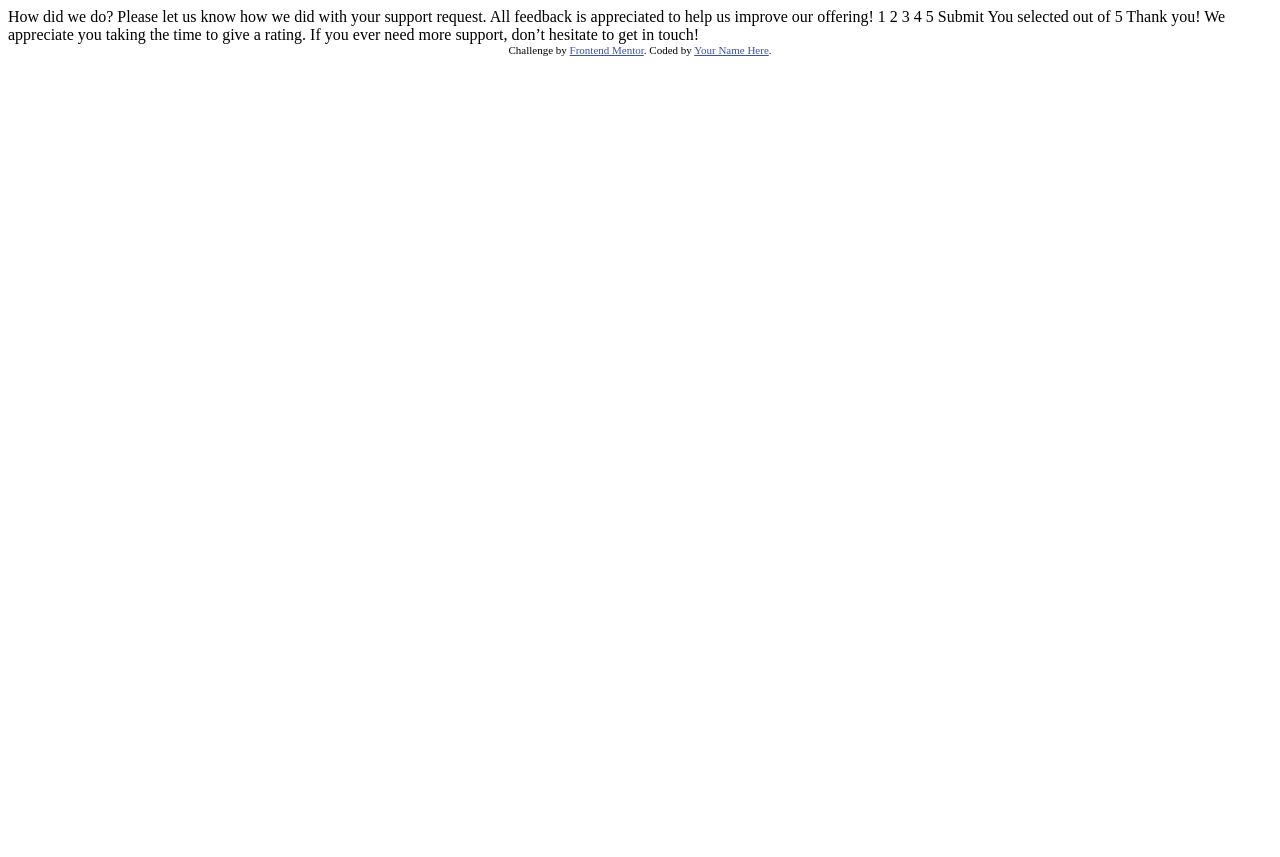
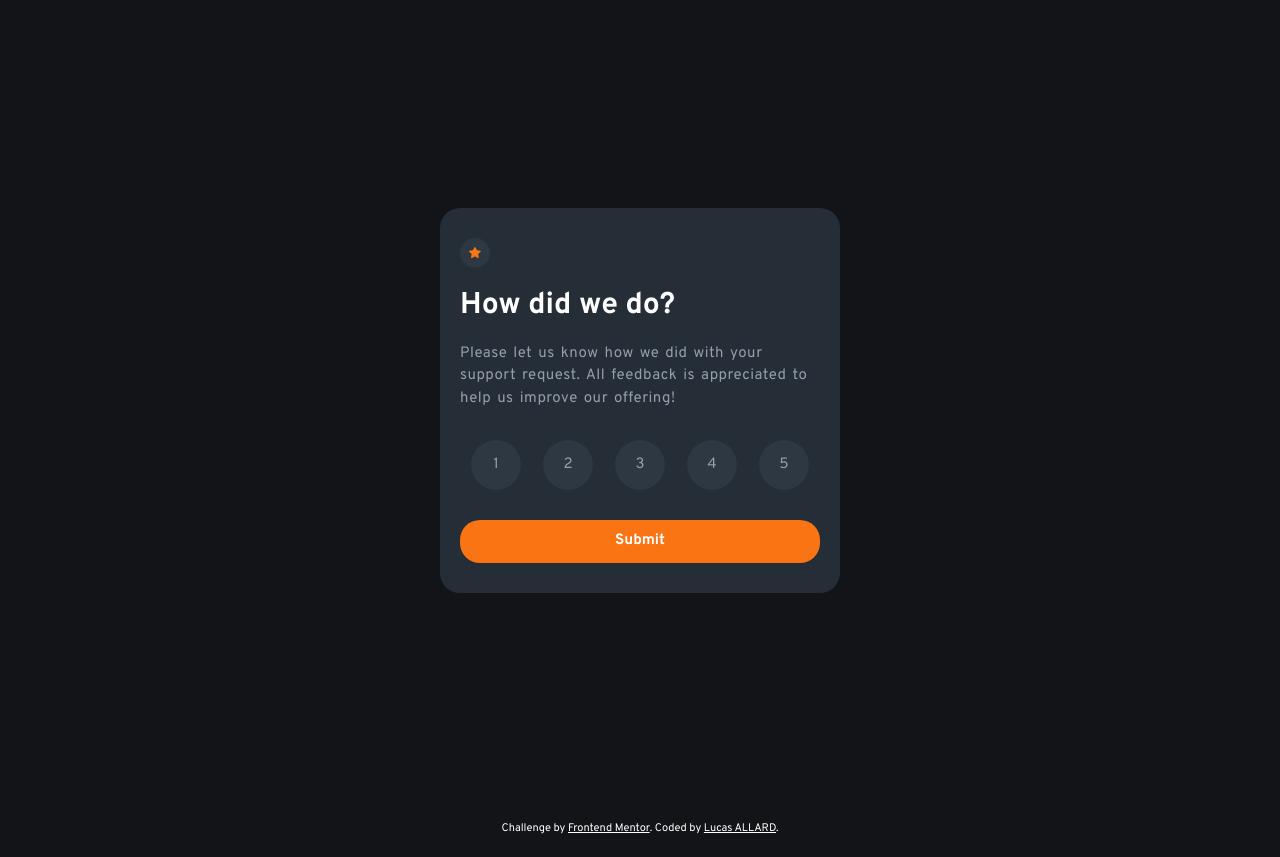
Before and after one commit to Lucas-allard/Interactive-rating-component, a plain HTML site: page index.html in a window 1280 px wide. Before the commit the page ends 800 px from the top, so only its background shows below. Drawn offline with Linux system fonts and the light colour scheme.

Commit message:
feature done

```diff
--- a/index.html
+++ b/index.html
@@ -2,48 +2,69 @@
 <html lang="en">
 <head>
     <meta charset="UTF-8">
-  <meta name="viewport" content="width=device-width, initial-scale=1.0"> <!-- displays site properly based on user's device -->
+    <meta name="viewport" content="width=device-width, initial-scale=1.0">
+    <!-- displays site properly based on user's device -->
 
     <link rel="icon" type="image/png" sizes="32x32" href="./images/favicon-32x32.png">
 
     <title>Frontend Mentor | Interactive rating component</title>
 
+    <link rel="preconnect" href="https://fonts.googleapis.com">
+    <link rel="preconnect" href="https://fonts.gstatic.com" crossorigin>
+    <link href="https://fonts.googleapis.com/css2?family=Overpass:wght@400;700&display=swap" rel="stylesheet">
+
+    <link rel="stylesheet" href="./styles/reset.css">
+    <link rel="stylesheet" href="./styles/style.css">
     <!-- Feel free to remove these styles or customise in your own stylesheet 👍 -->
     <style>
-    .attribution { font-size: 11px; text-align: center; }
-    .attribution a { color: hsl(228, 45%, 44%); }
+        .attribution {
+            padding: 2rem;
+            font-size: 11px;
+            text-align: center;
+            color: white;
+
+        }
+
+        .attribution a {
+            color: white;
+        }
     </style>
 </head>
 <body>
 
-  <!-- Rating state start -->
-
+<main>
+    <div class="card">
+        <div class="icon">
+            <img src="./images/icon-star.svg" alt="icon star">
+        </div>
+        <h2>
             How did we do?
-
+        </h2>
+        <p>
             Please let us know how we did with your support request. All feedback is appreciated
             to help us improve our offering!
+        </p>
+        <form action="">
+            <div class="rating">
+                <button class="button__rating" data-rating="1" type="button">1</button>
+                <button class="button__rating" data-rating="2" type="button">2</button>
+                <button class="button__rating" data-rating="3" type="button">3</button>
+                <button class="button__rating" data-rating="4" type="button">4</button>
+                <button class="button__rating" data-rating="5" type="button">5</button>
+            </div>
+            <button type="submit">Submit</button>
+        </form>
+    </div>
 
-  1 2 3 4 5
 
-  Submit
-
-  <!-- Rating state end -->
-
-  <!-- Thank you state start -->
-
-  You selected <!-- Add rating here --> out of 5
-
-  Thank you!
-
-  We appreciate you taking the time to give a rating. If you ever need more support,
-  don’t hesitate to get in touch!
-
-  <!-- Thank you state end -->
+</main>
 
 
 <div class="attribution">
     Challenge by <a href="https://www.frontendmentor.io?ref=challenge" target="_blank">Frontend Mentor</a>.
-    Coded by <a href="#">Your Name Here</a>.
+    Coded by <a target="_blank" href="https://github.com/Lucas-allard">Lucas ALLARD</a>.
 </div>
+
+<script src="./js/index.js"></script>
 </body>
 </html>
--- /dev/null
+++ b/js/index.js
@@ -0,0 +1,76 @@
+const selectButton = (e) => {
+    e.preventDefault()
+
+    const buttonActive = document.querySelector(".button__rating.active")
+    // on récupère le button
+    const buttonRating = e.target;
+    // on verifie si aucun bouton n'a la classe active
+    if (buttonActive) {
+        buttonActive.classList.remove("active");
+        // on reactive le bouton
+        buttonActive.disabled = false;
+    }
+    // on ajoute la classe active au bouton cliqué
+    buttonRating.classList.add("active");
+    // on désactive le bouton
+    buttonRating.setAttribute("disabled", "disabled");
+}
+
+const displayValidation = (card, rate) => {
+    if (rate) {
+        // on supprime tous les éléments enfant de card
+        while (card.firstChild) {
+            card.removeChild(card.firstChild);
+        }
+        // on ajoute une classe col a card
+        card.classList.add("col");
+
+        // on ajoute une image
+        const img = document.createElement("img");
+        img.src = "./images/illustration-thank-you.svg";
+        img.alt = "validation illustration";
+        card.appendChild(img);
+
+        // on ajoute un paragraphe avec la note sur 5 de l'utilisateur
+        const p = document.createElement("p");
+        p.textContent = `You selected ${rate} out of 5`;
+        card.appendChild(p);
+
+        // on ajoute un titre
+        const h2 = document.createElement("h2");
+        h2.textContent = "Thank you!";
+        card.appendChild(h2);
+
+        // on ajoute un paragraphe
+        const p2 = document.createElement("p");
+        p2.textContent = "We appreciate you taking the time to give a rating. If you ever need more support, don’t hesitate to get in touch!";
+        card.appendChild(p2);
+
+    }
+}
+
+window.addEventListener("DOMContentLoaded", function () {
+    const card = document.querySelector(".card");
+    const form = document.querySelector("form");
+    const buttonRating = document.querySelectorAll(".button__rating");
+    const buttonRatingArray = Array.from(buttonRating);
+    const buttonSubmit = document.querySelector('button[type="submit"]')
+
+    buttonRatingArray.forEach(function (button) {
+        button.addEventListener("click", (e) => {
+            selectButton(e);
+        });
+    })
+
+
+    form.addEventListener("submit", (e) => {
+        e.preventDefault();
+        const buttonActive = document.querySelector(".button__rating.active");
+        if (!buttonActive) {
+            alert("Select a rate");
+        } else {
+            const rate = buttonActive.dataset.rating
+            displayValidation(card, rate);
+        }
+    })
+});
--- /dev/null
+++ b/styles/reset.css
@@ -0,0 +1,30 @@
+/*
+  Josh's Custom CSS Reset
+  https://www.joshwcomeau.com/css/custom-css-reset/
+*/
+*, *::before, *::after {
+    box-sizing: border-box;
+}
+* {
+    margin: 0;
+}
+html, body {
+    height: 100%;
+}
+body {
+    line-height: 1.5;
+    -webkit-font-smoothing: antialiased;
+}
+img, picture, video, canvas, svg {
+    display: block;
+    max-width: 100%;
+}
+input, button, textarea, select {
+    font: inherit;
+}
+p, h1, h2, h3, h4, h5, h6 {
+    overflow-wrap: break-word;
+}
+#root, #__next {
+    isolation: isolate;
+}
--- /dev/null
+++ b/styles/style.css
@@ -0,0 +1,134 @@
+:root {
+    --color-primary-orange: hsl(25, 97%, 53%);
+
+    --color-neutral-white: hsl(0, 0%, 100%);
+    --color-neutral-light-gray: hsl(217, 12%, 63%);
+    --color-neutral-medium-gray: hsl(216, 12%, 54%);
+    --color-neutral-light-dark-blue: hsl(210, 19%, 22%);
+    --color-neutral-dark-blue: hsl(213, 19%, 18%);
+    --color-neutral-very-dark-blue: hsl(216, 12%, 8%);
+}
+
+
+html {
+    font-size: 62.5%;
+}
+
+body {
+    font-family: 'Overpass', sans-serif;
+    font-size: 1.5rem;
+    background-color: var(--color-neutral-very-dark-blue);
+}
+
+main {
+    display: flex;
+    align-items: center;
+    justify-content: center;
+    min-height: 100vh;
+    padding: 2rem;
+}
+
+.card {
+    padding: 3rem 2rem;
+    background-color: var(--color-neutral-dark-blue);
+    border-radius: 20px;
+    max-width: 400px;
+}
+
+.card.col {
+    display: flex;
+    flex-direction: column;
+    align-items: center;
+    text-align: center;
+}
+
+.card.col img {
+    padding: 2rem;
+}
+
+.card.col img + p {
+    background-color: var(--color-neutral-light-dark-blue);
+    border-radius: 20px;
+    padding: 1rem 2rem;
+    color: var(--color-primary-orange);
+}
+
+
+.icon {
+    width: 30px;
+    height: 30px;
+    border-radius: 50%;
+    background-color: var(--color-neutral-light-dark-blue);
+    display: flex;
+    align-items: center;
+    justify-content: center;
+}
+
+.icon img {
+
+    width: 40%;
+}
+
+h2 {
+    font-size: 3rem;
+    padding: 1.5rem 0;
+    font-weight: 700;
+    color: var(--color-neutral-white);
+}
+
+p {
+    color: var(--color-neutral-light-gray);
+    word-spacing: 0.20rem;
+    letter-spacing: 0.05rem;
+    padding-bottom: 1.5rem;
+}
+
+.rating {
+    display: flex;
+    align-items: center;
+    justify-content: space-around;
+    padding: 1.5rem 0;
+}
+
+.rating button {
+    color: var(--color-neutral-light-gray);
+    background-color: var(--color-neutral-light-dark-blue);
+    width: 50px;
+    height: 50px;
+    border-radius: 50%;
+    border: none;
+    display: flex;
+    align-items: center;
+    justify-content: center;
+    transition: all 0.3s ease-in-out;
+}
+
+.rating button:hover {
+    background-color: var(--color-primary-orange);
+    color: var(--color-neutral-white);
+    cursor: pointer;
+}
+
+.rating .button__rating.active {
+    background-color: var(--color-neutral-light-gray);
+    color: var(--color-neutral-white);
+}
+
+button[type="submit"] {
+    width: 100%;
+    background-color: var(--color-primary-orange);
+    color: var(--color-neutral-white);
+    border: none;
+    border-radius: 20px;
+    padding: 1rem 2rem;
+    margin-top: 1.5rem;
+    font-size: 1.5rem;
+    font-weight: 700;
+    cursor: pointer;
+    transition: all 0.3s ease-in-out;
+}
+
+button:hover {
+    background-color: var(--color-neutral-white);
+    color: var(--color-primary-orange);
+}
```
Lines whose indentation alone changed are shown as unchanged.
